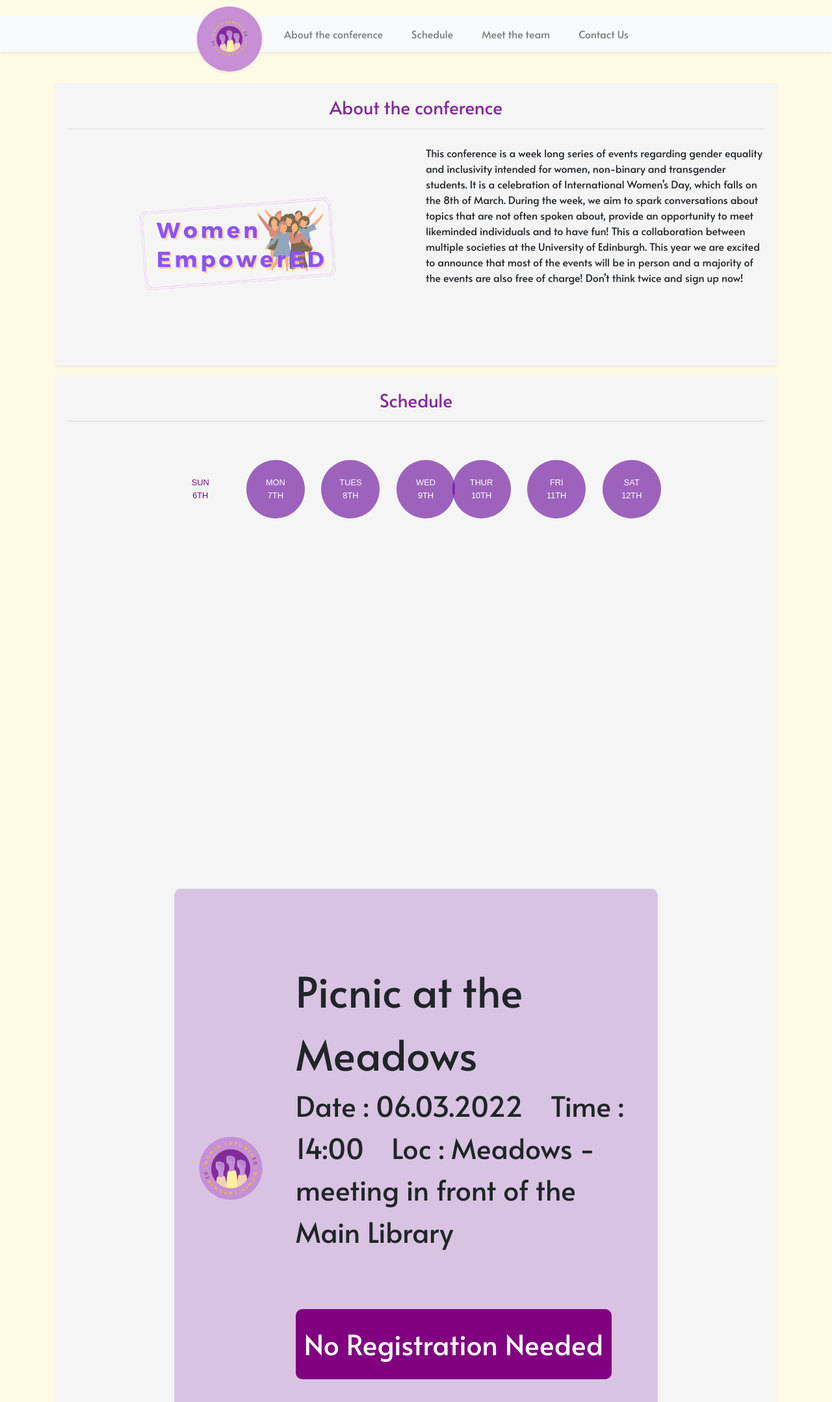
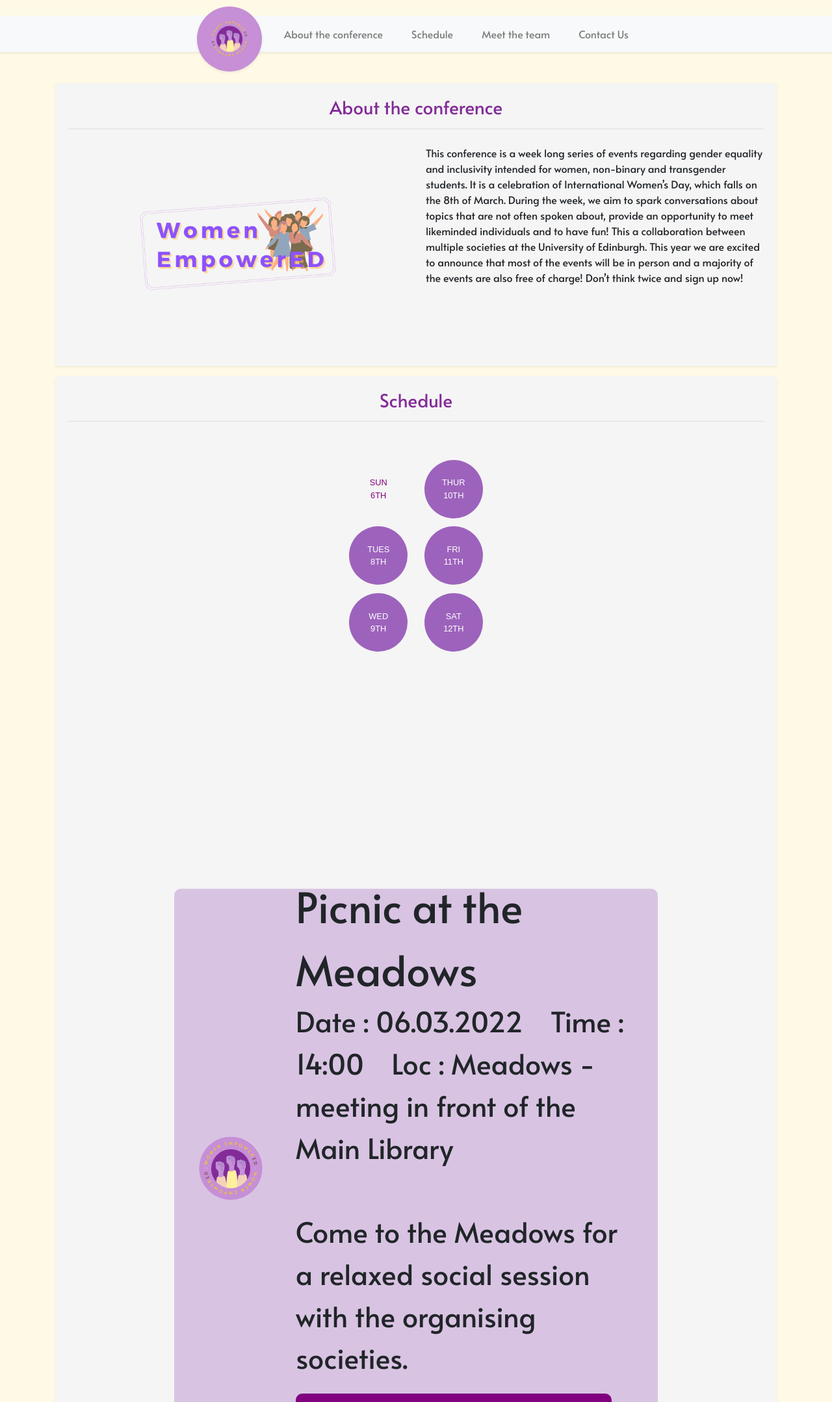
Before and after one commit to edinburgh-hoppers/wewomen-22, a Jekyll site: the page built from _pages/index.html, in a window 1280 px wide. Shown: the whole page at 65% size. Built offline with Jekyll 4.4.1, drawn with Linux system fonts in a browser that asks for light colours.

Commit message:
Update schedule.html

```diff
--- a/_includes/schedule.html
+++ b/_includes/schedule.html
@@ -1,13 +1,14 @@
     <div id="schedule">
         <div class="container" id="buttonCont">
-        <div class="row" id="row1">
+            <div class="myrow" id="row1">
                 <div class="circle" id="sunCircle">
                     <div class="circletxt" id="sunCircleText">SUN<br>6th</div>
                 </div>
-
+                 <!--
                 <div class="circle" id="monCircle">
                     <div class="circletxt" id="monCircleText">MON<br>7th</div>
                 </div>
+                -->
 
 
                 <div class="circle" id="tueCircle">
@@ -20,7 +21,7 @@
 
             </div>
 
-        <div class="row" id="row2">
+            <div class="myrow" id="row2">
 
                 <div class="circle" id="thurCircle">
                     <div class="circletxt">THUR <br> 10th</div>
@@ -49,13 +50,14 @@
                         <div class="eventTitle">Picnic at the Meadows</div>
                         Date : 06.03.2022 &nbsp&nbsp Time : 14:00 &nbsp&nbsp
                         Loc : Meadows - meeting in front of the Main Library <br><br>
+                        Come to the Meadows for a relaxed social session with the organising societies.
                         <div class="reg">No Registration Needed</div>
                     </div>
                 </div>
 
 
             </div>
-
+            <!--
             <div class="descBox" id="monBox">
                 <div class="event2">
                     <div class="eventCol1">
@@ -63,14 +65,15 @@
                     </div>
                     <div class="eventCol2">
                         <div class="eventTitle">Reading Group</div>
-                    Date : 07.03.2022 &nbsp&nbsp Time : 14:00 &nbsp&nbsp
-                    Loc : Meadows - meeting in front of the Main Library <br><br>
-                    <div class="reg">No Registration Needed</div>
+                        Date : 07.03.2022 &nbsp&nbsp Time : TBD &nbsp&nbsp
+                        Loc : Meadows<br><br> Details Coming Soon
+                        <div class="reg">Link Coming Soon</div>
                     </div>
                 </div>
 
 
             </div>
+            -->
 
 
 
@@ -79,13 +82,16 @@
             <div class="descBox" id="tueBox">
                 <div class="event1">
                     <div class="eventCol1">
-                    <img src="/images/hands_circle_transparent.png" class="hands">
+                        <img src="/images/societies/womeninlaw.png" class="wilLogoSchedule">
                     </div>
                     <div class="eventCol2">
                         <div class="eventTitle">Brunch</div>
-                    <br>Date : 08.03.2022 &nbsp&nbsp Time : 9:30 TBD &nbsp&nbsp
-                    Loc : Love, Peace, and Coffee EH8 <br>
-                    <div class="reg">Register</div>
+                        <br>Date : 08.03.2022 &nbsp&nbsp Time : 9:30 - 12:30 &nbsp&nbsp
+                        Loc : Love, Peace, and Coffee EH8 <br><br>
+                        Join Women In Law for brunch. Tickets are £8 / person. Please reach out to WIL
+                         if you require any assistance funding your spot in the brunch.
+                         There are options available for all dietary requirements - reach out if you have any questions!
+                        <a href = "https://www.eventbrite.co.uk/e/international-womens-day-brunch-tickets-291226264597" class="reg">Register</a>
                     </div>
                 </div>
                 <div class="event2">
@@ -94,12 +100,15 @@
                     </div>
                     <div class="eventCol2">
                         <div class="eventTitle"> Transgender Women Professionals</div>
-                    <br>Date : 08.03.2022 &nbsp&nbsp Time : 18:30 &nbsp&nbsp
-                    Loc : Online <br>
-                    <div class="reg">Register</div>
+                        <br>Date : 08.03.2022 &nbsp&nbsp Time : 17:00-18:00 &nbsp&nbsp
+                        Loc : Online <br><br>
+                        WIL have invited several transgender women in different professions come to speak to us about their educations and careers.
+                        Sign up now if you're interested!
+                        <a href = "https://www.eventbrite.co.uk/e/transgender-women-professionals-tickets-291228190357" class="reg">Register</a>
 
                     </div>
                 </div>
+                <!--
                 <div class="event1">
                     <div class="eventCol1">
                         <img src="/images/societies/wpir.png" class="wpirLogoSchedule">
@@ -111,6 +120,7 @@
                         <div class="reg">Register</div>
                     </div>
                 </div>
+            -->
 
             </div>
 
@@ -121,10 +131,11 @@
                     </div>
                     <div class="eventCol2">
                         <div class="eventTitle">Finding your passion and maximising your strengths</div>
-                    <br>Date : 08.03.2022 &nbsp&nbsp Time : 16:00-17:00 &nbsp&nbsp
-                    Loc : LT5, Business school <br>
-                    <a href = "https://docs.google.com/forms/d/e/1FAIpQLSfdzVZaXgx3EsTJ_lR9CqbfjZ2TGqiAy6A8pPg-EOqqOVvTNw/viewform">
-                        <div class="reg">Register</div></a>
+                        Date : 09.03.2022 &nbsp&nbsp Time : 16:00-17:00 &nbsp&nbsp
+                        Loc : LT5, Business school <br><br>Steve Norman, a career consultant from the University's Career Services will
+                         teach us how best to display our strengths on application forms and during interviews,
+                        so you can present the best version of yourself to your dream job/role.
+                        <a href = "https://docs.google.com/forms/d/e/1FAIpQLSfdzVZaXgx3EsTJ_lR9CqbfjZ2TGqiAy6A8pPg-EOqqOVvTNw/viewform"class="reg">Register</a>
                     </div>
                 </div>
                 <div class="event2">
@@ -133,12 +144,12 @@
                     </div>
                     <div class="eventCol2">
                         <div class="eventTitle">Networking and Pottery Painting (w/ Newton Consulting)</div>
-                    Date : 08.03.2022 &nbsp&nbsp Time : 18:00-20:00 &nbsp&nbsp
+                        Date : 09.03.2022 &nbsp&nbsp Time : 18:00-20:00 &nbsp&nbsp
                         Loc : Doodles Cafe EH9 <br><br> An evening of relaxed pottery painting and networking
                           with consultants from Newton Consulting to learn more about what
                           they do and how to stand out in internship and job applications
                           in the consulting sector. <br><br>
-                    <a href = "https://forms.gle/9uhpMANf3Z1KP4kR6"><div class="reg">Register</div></a>
+                        <a href = "https://forms.gle/9uhpMANf3Z1KP4kR6" class="reg">Register</a>
 
                     </div>
                 </div>
@@ -148,13 +159,13 @@
             <div class="descBox" id="thurBox">
                 <div class="event1">
                     <div class="eventCol1">
-                    <img src="/images/societies/euwistem.png" class="wistemLogoSchedule">
+                        <img src="images/societies/euwistem.png" class="wistemLogoSchedule">
                     </div>
                     <div class="eventCol2">
                         <div class="eventTitle">Anti Hustle Culture Workshop</div>
                         <br>Date : 10.03.2022 &nbsp&nbsp Time : TBC &nbsp&nbsp
-                    Loc : Tbc <br> Filler Text Fillter Text<br>
-                    <div class="reg">Register</div>
+                        Loc : Tbc <br> Details Coming Soon<br>
+                        <div class="reg">Link Coming Soon</div>
                     </div>
                 </div>
             </div>
@@ -162,7 +173,7 @@
             <div class="descBox" id="friBox">
                 <div class="event2" id = "eifriday">
                     <div class="eventCol1">
-                    <img src="/images/societies/hoppers.png" class="hoppersLogoSchedule">
+                        <img src="images/societies/hoppers.png" class="hoppersLogoSchedule">
                     </div>
                     <div class="eventCol2">
                         <div class="eventTitle">How to Create a Feminist / LGBT + Business</div>
@@ -171,7 +182,7 @@
                         Staff Pride Network, and Studio Lutalica to deliver a workshop on how entrepreneurs and marketers
                         can make their business more inclusive towards feminist and queer communities.<br>
                         <br> The event is followed by a 1 hour networking session.
-                    <div class="reg">Learn more and register</div>
+                        <div class="reg">Link Coming Soon</div>
                     </div>
                 </div>
             </div>
@@ -194,13 +205,13 @@
 
                 <div id = "hoppersHeader">
                     <div class="eventCol1">
-                    <img src="/images/societies/hoppers.png" class="hoppersLogoSchedule">
+                        <img src="images/societies/hoppers.png" class="hoppersLogoSchedule">
                     </div>
                     <div class="eventCol2">
                         <div class="eventTitle">Hoppers Full Day Event</div> <br>
                         Date : 12.03.2022<br> Time : 10AM - 6PM <br>
                         Loc : UoE Informatics Forum <br> <b> Breakfast and lunch provided.</b><br>
-                    <a href = "https://www.eventbrite.co.uk/e/international-womens-day-2022-tickets-281872376867"><div class="reg">Register</div></a>
+                        <a href = "https://www.eventbrite.co.uk/e/international-womens-day-2022-tickets-281872376867"class="reg">Register</a>
                     </div>
                 </div>
 
@@ -346,10 +357,10 @@
                     <div class="learnmore"></div>
                     <div class="learnless">Less</div>
                 </div>
-            <a href = "https://www.eventbrite.co.uk/e/international-womens-day-2022-tickets-281872376867"><div id="longreg">
+                <a href = "https://www.eventbrite.co.uk/e/international-womens-day-2022-tickets-281872376867" id="longreg">
                     Register for the Hoppers Event Now!
-            </div></a>
-
+                </a>
+                <!--
                 <div class="event2">
                     <div class="eventCol1">
                         <img src="/images/hands_circle_transparent.png" class="hands">
@@ -361,6 +372,7 @@
                         <div class="reg">Register</div>
                     </div>
                 </div>
+                -->
 
             </div>
 
```
Lines whose indentation alone changed are shown as unchanged.
